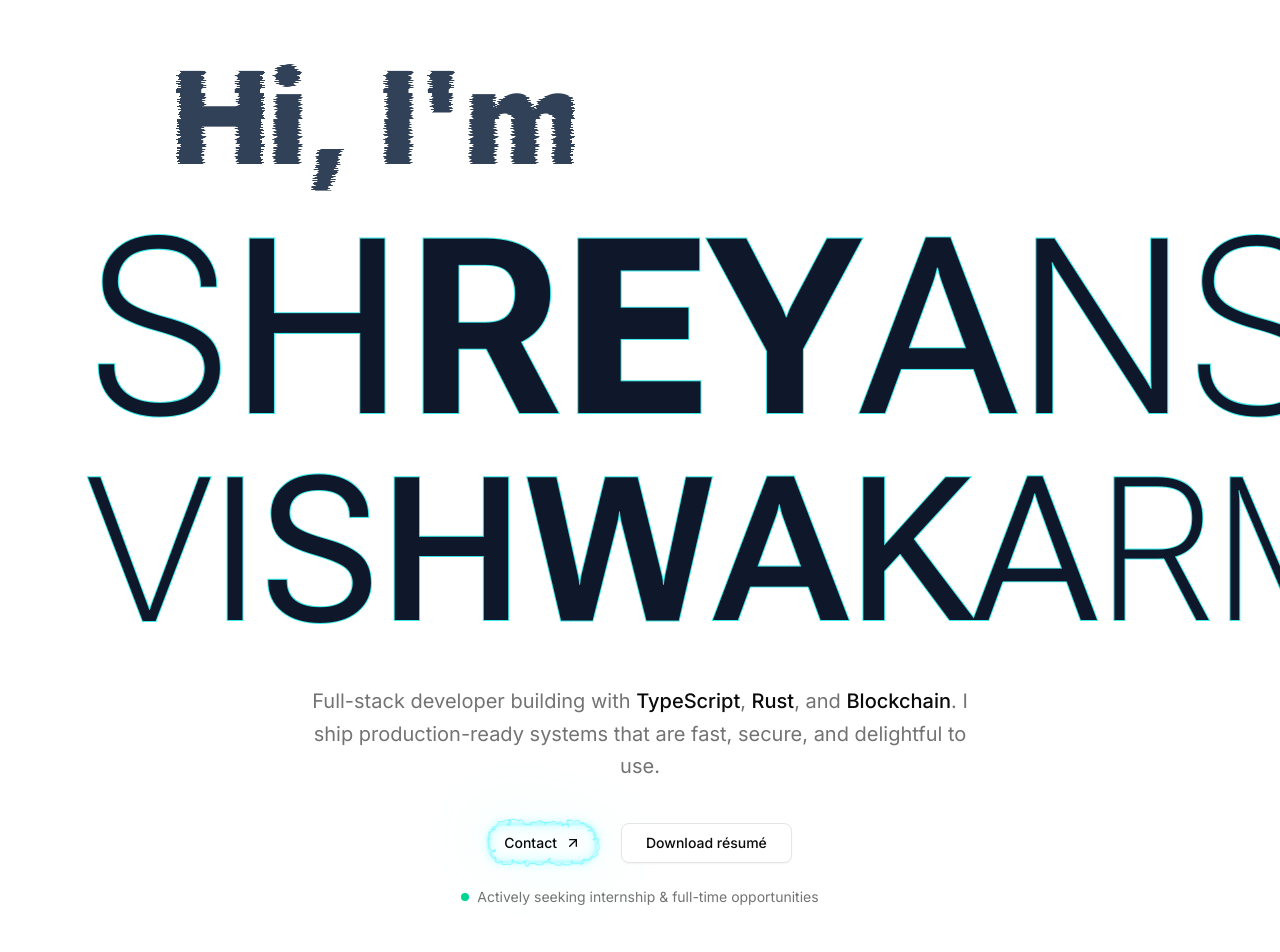
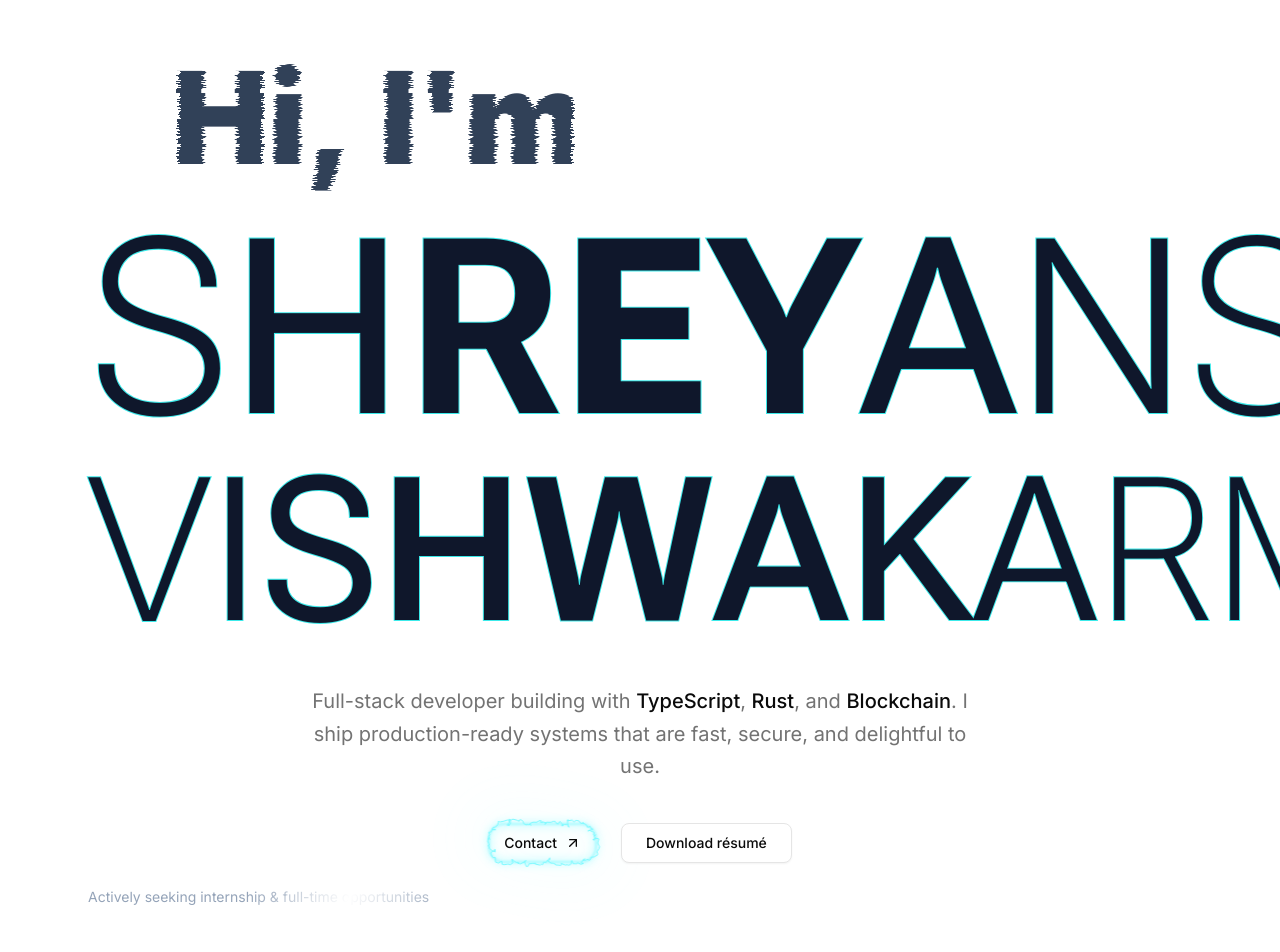
Before and after one commit to ShreyanshVishwakarma/portfolio, a Next.js app: page / in a window 1280 px wide. Shown: the top 952 px of the page. Built offline with nearby package versions, Linux system fonts and the light colour scheme.

Commit message:
feat: add ShinyText for availability line, remove pulsing green dots

```diff
--- a/app/page.tsx
+++ b/app/page.tsx
@@ -8,6 +8,7 @@ import FuzzyText from "@/components/FuzzyText";
 import TextPressure from "@/components/TextPressure";
 import Magnet from "@/components/Magnet";
 import BorderGlow from "@/components/BorderGlow";
+import ShinyText from "@/components/ShinyText";
 import { Badge } from "@/components/ui/badge";
 import { Button } from "@/components/ui/button";
 import {
@@ -371,13 +372,13 @@ export default function Home() {
                 </Magnet>
               </div>
 
-              <p className="mt-6 flex items-center justify-center gap-2 text-sm text-muted-foreground">
-                <span className="relative flex h-2 w-2">
-                  <span className="absolute inline-flex h-full w-full rounded-full bg-emerald-400 opacity-75 animate-ping" />
-                  <span className="relative inline-flex h-2 w-2 rounded-full bg-emerald-400" />
-                </span>
-                Actively seeking internship &amp; full-time opportunities
-              </p>
+              <ShinyText
+                text="Actively seeking internship & full-time opportunities"
+                className="mt-6 block text-center text-sm text-muted-foreground"
+                color="#94a3b8"
+                shineColor="#ffffff"
+                speed={2.5}
+              />
             </div>
           </section>
 
@@ -442,10 +443,6 @@ export default function Home() {
                   <div className="absolute inset-0 bg-linear-to-br from-blue-500/5 to-violet-500/5 opacity-0 group-hover:opacity-100 transition-opacity duration-500" />
                   <div className="relative z-10">
                     <div className="flex items-center gap-2 mb-4">
-                      <span
-                        className="h-2.5 w-2.5 rounded-full bg-emerald-400 glow-dot"
-                        style={{ color: "#34d399" }}
-                      />
                       <span className="text-xs font-medium text-emerald-600 dark:text-emerald-400 uppercase tracking-wider">
                         Active
                       </span>
@@ -858,7 +855,7 @@ export default function Home() {
                           >
                             {event.current && (
                               <div
-                                className="absolute inset-0 m-0.5 rounded-full animate-pulse"
+                                className="absolute inset-0 m-0.5 rounded-full"
                                 style={{ background: event.color }}
                               />
                             )}
--- /dev/null
+++ b/components/ShinyText.css
@@ -0,0 +1,27 @@
+.shiny-text {
+  color: #b5b5b5a4; /* Adjust this color to change intensity/style */
+  background: linear-gradient(
+    120deg,
+    rgba(255, 255, 255, 0) 40%,
+    rgba(255, 255, 255, 0.8) 50%,
+    rgba(255, 255, 255, 0) 60%
+  );
+  background-size: 200% 100%;
+  -webkit-background-clip: text;
+  background-clip: text;
+  display: inline-block;
+  animation: shine 5s linear infinite;
+}
+
+@keyframes shine {
+  0% {
+    background-position: 100%;
+  }
+  100% {
+    background-position: -100%;
+  }
+}
+
+.shiny-text.disabled {
+  animation: none;
+}
--- /dev/null
+++ b/components/ShinyText.tsx
@@ -0,0 +1,132 @@
+import React, { useState, useCallback, useEffect, useRef } from 'react';
+import { motion, useMotionValue, useAnimationFrame, useTransform } from 'motion/react';
+import './ShinyText.css';
+
+interface ShinyTextProps {
+  text: string;
+  disabled?: boolean;
+  speed?: number;
+  className?: string;
+  color?: string;
+  shineColor?: string;
+  spread?: number;
+  yoyo?: boolean;
+  pauseOnHover?: boolean;
+  direction?: 'left' | 'right';
+  delay?: number;
+}
+
+const ShinyText: React.FC<ShinyTextProps> = ({
+  text,
+  disabled = false,
+  speed = 2,
+  className = '',
+  color = '#b5b5b5',
+  shineColor = '#ffffff',
+  spread = 120,
+  yoyo = false,
+  pauseOnHover = false,
+  direction = 'left',
+  delay = 0
+}) => {
+  const [isPaused, setIsPaused] = useState(false);
+  const progress = useMotionValue(0);
+  const elapsedRef = useRef(0);
+  const lastTimeRef = useRef<number | null>(null);
+  const directionRef = useRef(direction === 'left' ? 1 : -1);
+
+  const animationDuration = speed * 1000;
+  const delayDuration = delay * 1000;
+
+  useAnimationFrame(time => {
+    if (disabled || isPaused) {
+      lastTimeRef.current = null;
+      return;
+    }
+
+    if (lastTimeRef.current === null) {
+      lastTimeRef.current = time;
+      return;
+    }
+
+    const deltaTime = time - lastTimeRef.current;
+    lastTimeRef.current = time;
+
+    elapsedRef.current += deltaTime;
+
+    // Animation goes from 0 to 100
+    if (yoyo) {
+      const cycleDuration = animationDuration + delayDuration;
+      const fullCycle = cycleDuration * 2;
+      const cycleTime = elapsedRef.current % fullCycle;
+
+      if (cycleTime < animationDuration) {
+        // Forward animation: 0 -> 100
+        const p = (cycleTime / animationDuration) * 100;
+        progress.set(directionRef.current === 1 ? p : 100 - p);
+      } else if (cycleTime < cycleDuration) {
+        // Delay at end
+        progress.set(directionRef.current === 1 ? 100 : 0);
+      } else if (cycleTime < cycleDuration + animationDuration) {
+        // Reverse animation: 100 -> 0
+        const reverseTime = cycleTime - cycleDuration;
+        const p = 100 - (reverseTime / animationDuration) * 100;
+        progress.set(directionRef.current === 1 ? p : 100 - p);
+      } else {
+        // Delay at start
+        progress.set(directionRef.current === 1 ? 0 : 100);
+      }
+    } else {
+      const cycleDuration = animationDuration + delayDuration;
+      const cycleTime = elapsedRef.current % cycleDuration;
+
+      if (cycleTime < animationDuration) {
+        // Animation phase: 0 -> 100
+        const p = (cycleTime / animationDuration) * 100;
+        progress.set(directionRef.current === 1 ? p : 100 - p);
+      } else {
+        // Delay phase - hold at end (shine off-screen)
+        progress.set(directionRef.current === 1 ? 100 : 0);
+      }
+    }
+  });
+
+  useEffect(() => {
+    directionRef.current = direction === 'left' ? 1 : -1;
+    elapsedRef.current = 0;
+    progress.set(0);
+    // eslint-disable-next-line react-hooks/exhaustive-deps
+  }, [direction]);
+
+  // Transform: p=0 -> 150% (shine off right), p=100 -> -50% (shine off left)
+  const backgroundPosition = useTransform(progress, p => `${150 - p * 2}% center`);
+
+  const handleMouseEnter = useCallback(() => {
+    if (pauseOnHover) setIsPaused(true);
+  }, [pauseOnHover]);
+
+  const handleMouseLeave = useCallback(() => {
+    if (pauseOnHover) setIsPaused(false);
+  }, [pauseOnHover]);
+
+  const gradientStyle: React.CSSProperties = {
+    backgroundImage: `linear-gradient(${spread}deg, ${color} 0%, ${color} 35%, ${shineColor} 50%, ${color} 65%, ${color} 100%)`,
+    backgroundSize: '200% auto',
+    WebkitBackgroundClip: 'text',
+    backgroundClip: 'text',
+    WebkitTextFillColor: 'transparent'
+  };
+
+  return (
+    <motion.span
+      className={`shiny-text ${className}`}
+      style={{ ...gradientStyle, backgroundPosition }}
+      onMouseEnter={handleMouseEnter}
+      onMouseLeave={handleMouseLeave}
+    >
+      {text}
+    </motion.span>
+  );
+};
+
+export default ShinyText;
--- a/package.json
+++ b/package.json
@@ -20,6 +20,7 @@
     "gray-matter": "^4.0.3",
     "gsap": "^3.14.2",
     "lucide-react": "^0.562.0",
+    "motion": "^12.43.0",
     "next": "16.0.10",
     "next-mdx-remote": "^6.0.0",
     "next-themes": "^0.4.6",
```
Also changed, not shown: 1 other file (tests, documents, lock files or other folders).
